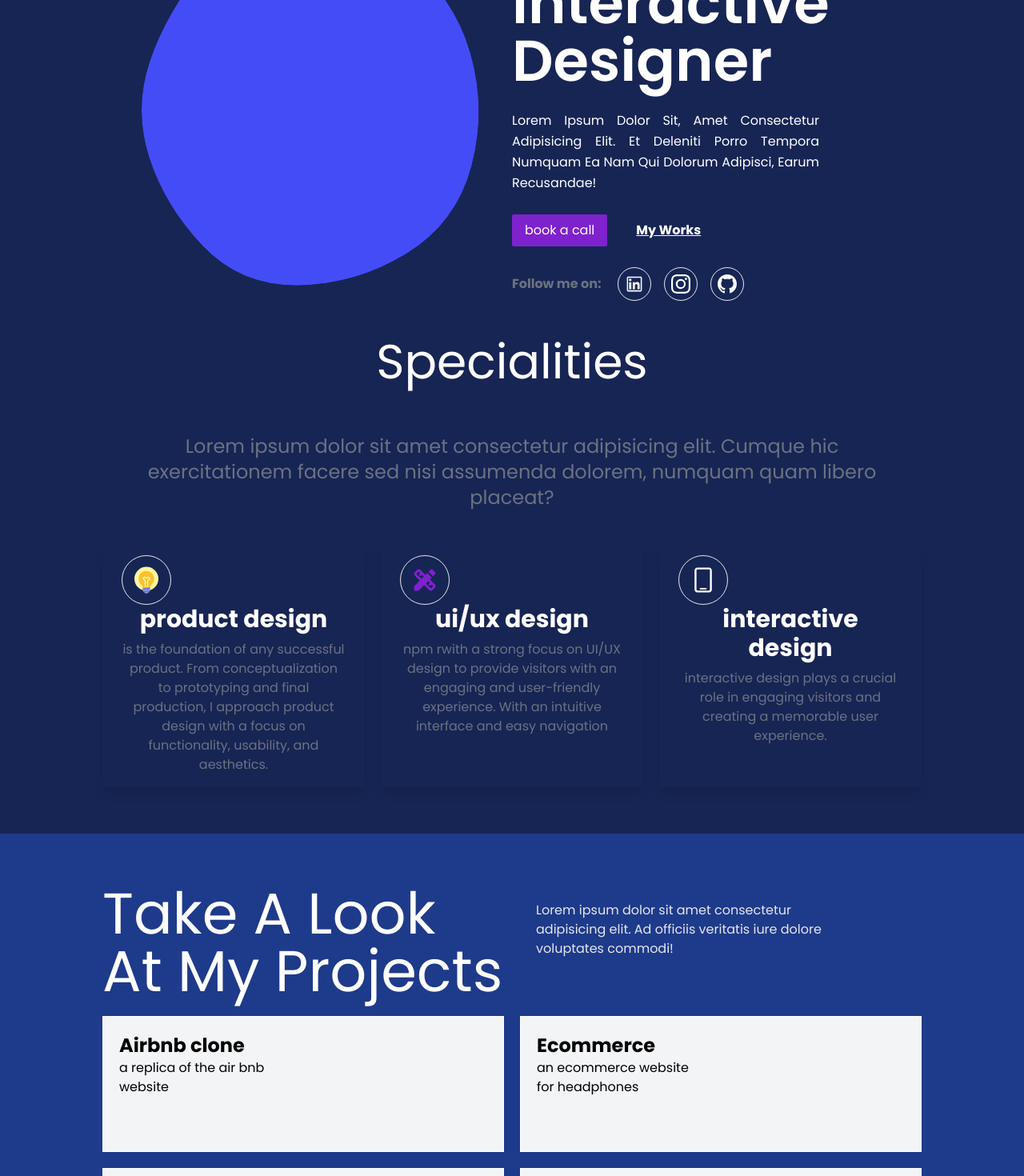
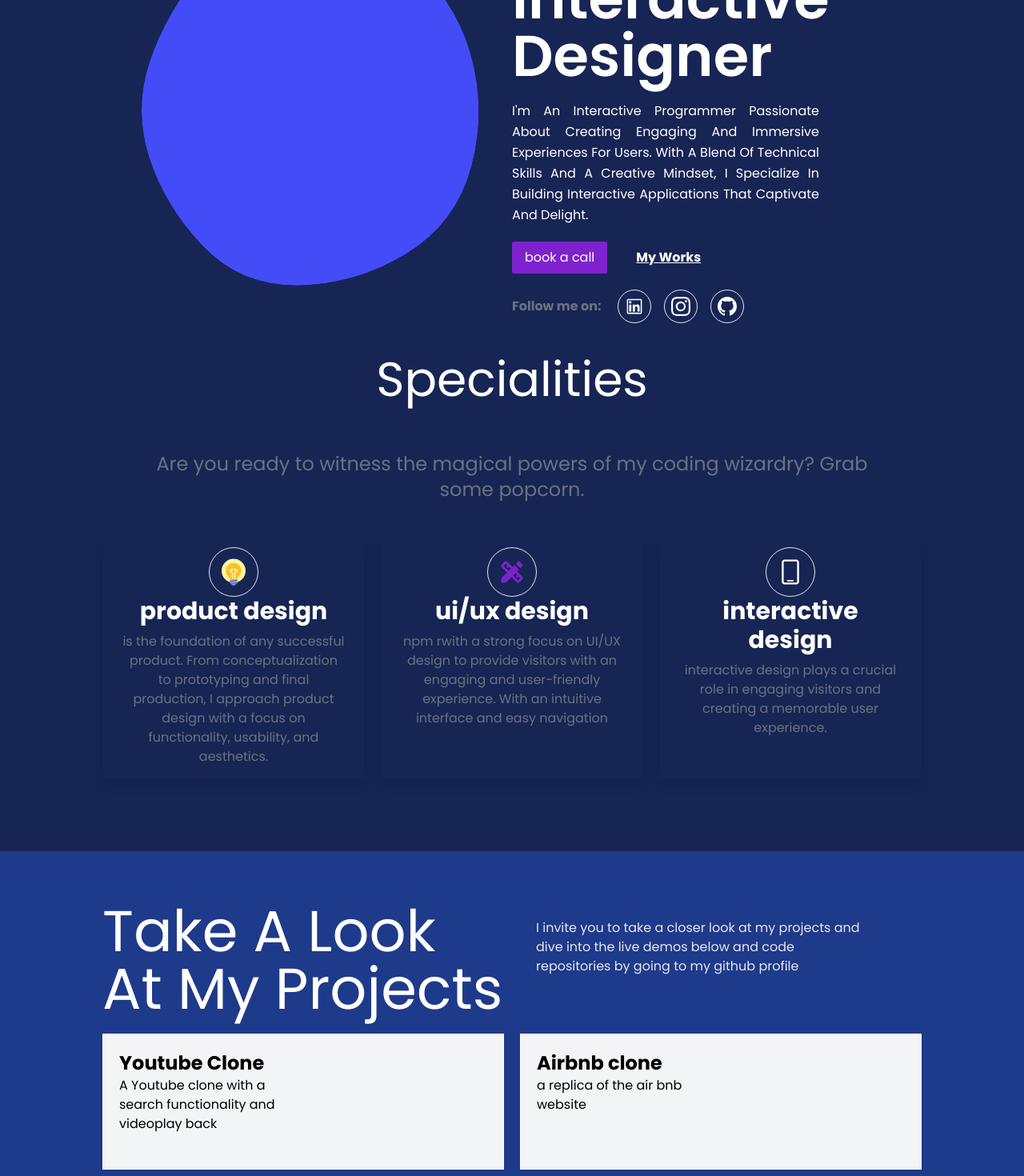
Before and after one commit to Elul-Asfaha/portfolio, a React (Vite) app: page / in a window 1280 px wide. Shown: the part 340-1810 px from the top of the page at 80% size. Built offline with nearby package versions, Linux system fonts and the light colour scheme.

Commit message:
update to my portfolio

```diff
--- a/src/pages/Home.jsx
+++ b/src/pages/Home.jsx
@@ -47,9 +47,11 @@ const Home = ({ menuToggler, nightModeToggler, nightmode }) => {
                         designer
                     </p>
                     <p className='leading-relaxed text-justify max-w-sm'>
-                        Lorem ipsum dolor sit, amet consectetur adipisicing
-                        elit. Et deleniti porro tempora numquam ea nam qui
-                        dolorum adipisci, earum recusandae!
+                        I'm an interactive programmer passionate about creating
+                        engaging and immersive experiences for users. With a
+                        blend of technical skills and a creative mindset, I
+                        specialize in building interactive applications that
+                        captivate and delight.
                     </p>
                     <div className='flex gap-5 items-center'>
                         <button className='bg-purple-700 text-white rounded-sm py-2 px-4'>
--- a/src/pages/Projects.jsx
+++ b/src/pages/Projects.jsx
@@ -9,11 +9,27 @@ const Projects = () => {
                     take a look at my projects
                 </p>
                 <p className='text-gray-200 p-5 max-w-md'>
-                    Lorem ipsum dolor sit amet consectetur adipisicing elit. Ad
-                    officiis veritatis iure dolore voluptates commodi!
+                    I invite you to take a closer look at my projects and dive
+                    into the live demos below and code repositories by going to
+                    my github profile
                 </p>
             </div>
             <div className='flex flex-col md:grid md:grid-cols-2 gap-5'>
+                <a
+                    href='https://rad-mermaid-2c5b01.netlify.app/'
+                    className='min-h-[170px] border border-white grid grid-cols-2 bg-gray-100'
+                >
+                    <div className='p-5'>
+                        <p className='text-2xl font-bold '>Youtube Clone</p>
+                        <p>
+                            A Youtube clone with a search functionality and
+                            videoplay back
+                        </p>
+                    </div>
+                    <div className='flex'>
+                        <img src='' className='cover' />
+                    </div>
+                </a>
                 <a
                     href='https://startling-druid-b14713.netlify.app/'
                     className='min-h-[170px] border border-white grid grid-cols-2 bg-gray-100'
@@ -50,18 +66,6 @@ const Projects = () => {
                         <img src='' className='cover' />
                     </div>
                 </a>
-                <div className='min-h-[170px] border border-white grid grid-cols-2 bg-gray-100'>
-                    <div className='p-5'>
-                        <p className='text-2xl font-bold '>Title title</p>
-                        <p>
-                            Lorem ipsum dolor sit amet consectetur adipisicing
-                            elit.
-                        </p>
-                    </div>
-                    <div className='flex'>
-                        <img src='' className='cover' />
-                    </div>
-                </div>
             </div>
         </div>
     );
--- a/src/pages/Specialities.jsx
+++ b/src/pages/Specialities.jsx
@@ -9,14 +9,13 @@ const Specialities = () => {
         >
             <p className='p-5 text-6xl'>Specialities</p>
             <p className='p-5 text-gray-500 text-2xl max-w-[1000px] mx-auto'>
-                Lorem ipsum dolor sit amet consectetur adipisicing elit. Cumque
-                hic exercitationem facere sed nisi assumenda dolorem, numquam
-                quam libero placeat?
+                Are you ready to witness the magical powers of my coding
+                wizardry? Grab some popcorn.
             </p>
             <div className='grid grid-cols-1 md:grid-cols-3 gap-5'>
                 <div className='max-w-sm rounded overflow-hidden shadow-lg'>
                     <div className='px-6 py-4'>
-                        <div className='p-3 rounded-full border w-fit'>
+                        <div className='mx-auto p-3 rounded-full border w-fit'>
                             <FcIdea className='text-4xl hover:animate-pulse' />
                         </div>
                         <p className='font-bold mb-2 text-3xl'>
@@ -32,7 +31,7 @@ const Specialities = () => {
                 </div>
                 <div className='max-w-sm rounded overflow-hidden shadow-lg'>
                     <div className='px-6 py-4'>
-                        <div className='p-3 rounded-full border w-fit'>
+                        <div className='mx-auto p-3 rounded-full border w-fit'>
                             <MdDesignServices className='text-4xl text-purple-700 hover:animate-bounce' />
                         </div>
                         <p className='font-bold mb-2 text-3xl'>ui/ux design</p>
@@ -46,7 +45,7 @@ const Specialities = () => {
                 </div>
                 <div className='max-w-sm rounded overflow-hidden shadow-lg'>
                     <div className='px-6 py-4'>
-                        <div className='p-3 rounded-full border w-fit'>
+                        <div className='mx-auto p-3 rounded-full border w-fit'>
                             <RxMobile className='text-4xl hover:animate-ping' />
                         </div>
                         <p className='font-bold mb-2 text-3xl'>
```
Also changed, not shown: 1 other file (tests, documents, lock files or other folders).
